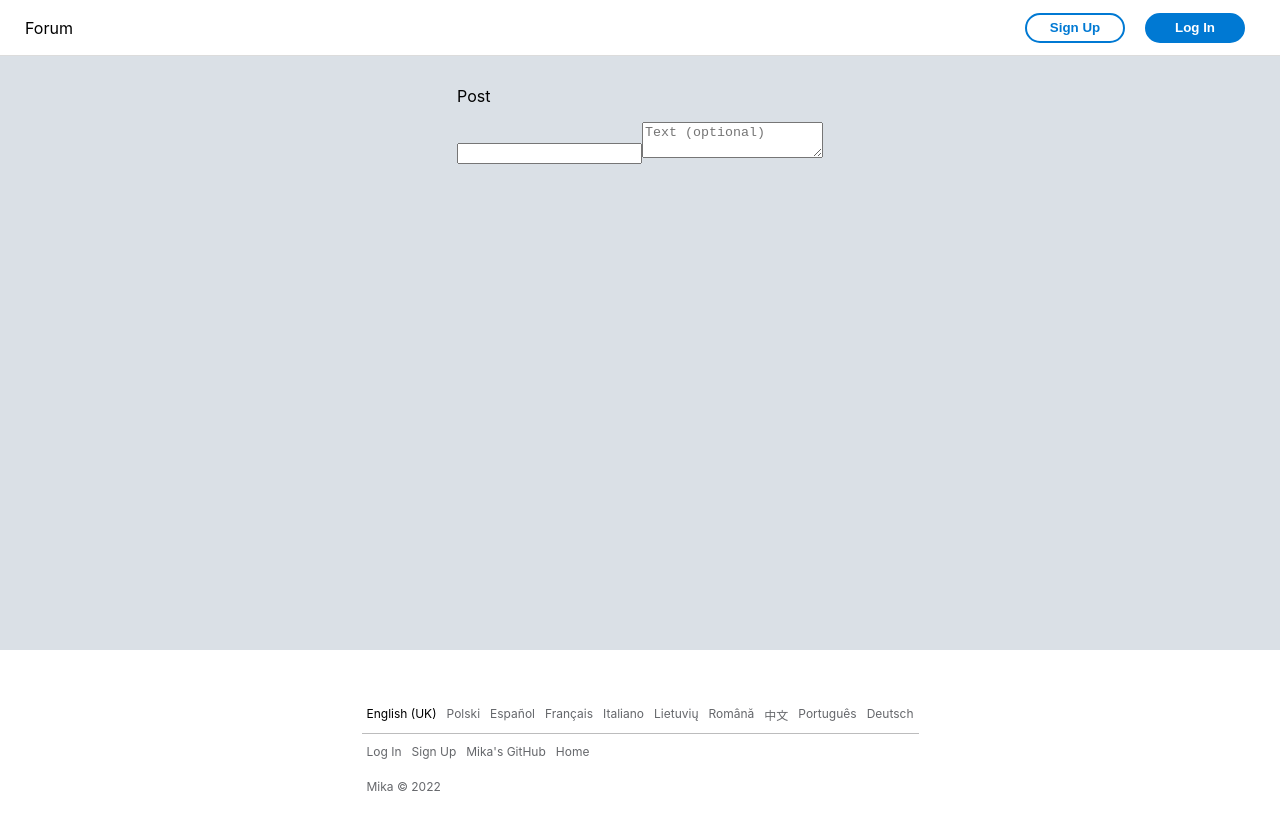
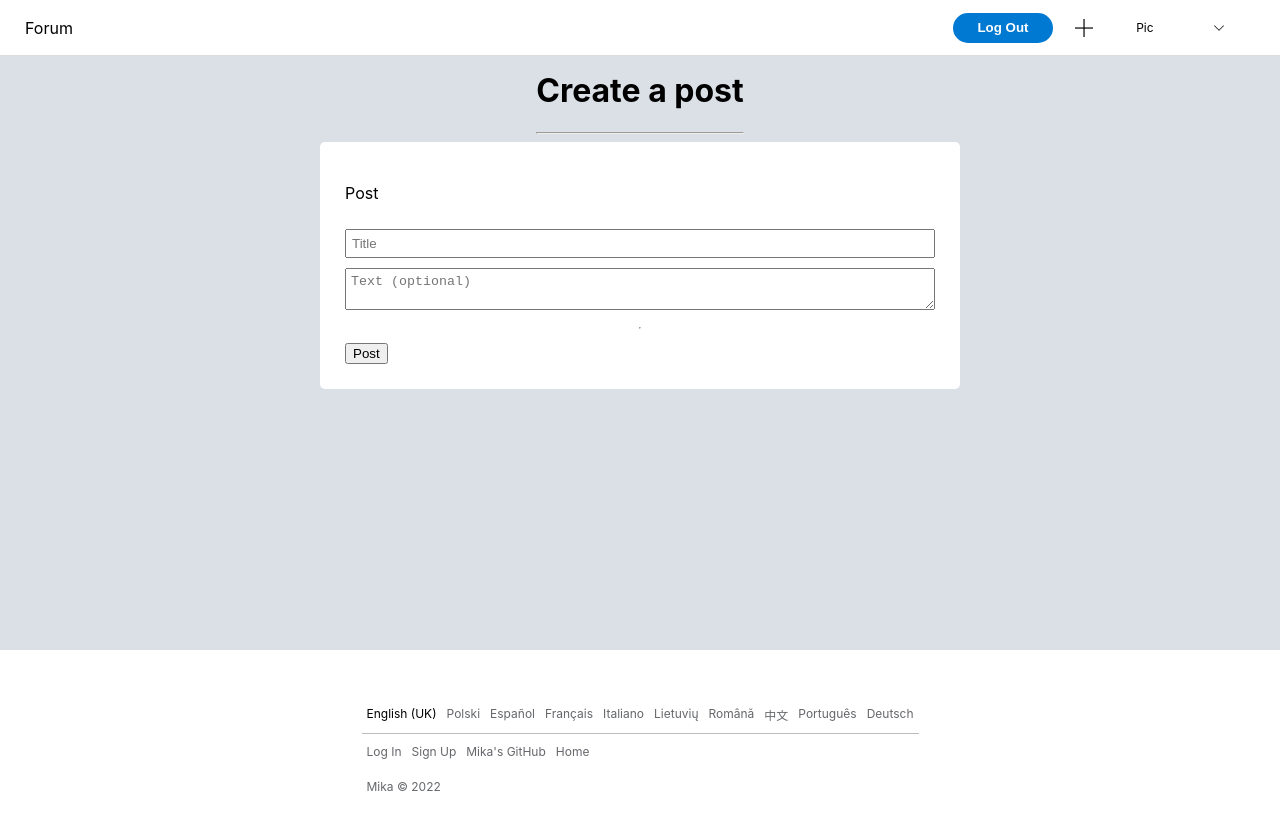
Before and after one commit to Mikadev1996/blog-frontend-next, a Next.js app: page /submit in a window 1280 px wide. Shown: the top 830 px of the page. Built offline with nearby package versions, Linux system fonts and the light colour scheme; no server answers.

Commit message:
submit page layout

```diff
--- a/pages/submit.js
+++ b/pages/submit.js
@@ -1,23 +1,56 @@
 import Footer from "../components/Footer";
 import Nav from "../components/Nav";
+import styles from '../styles/Submit.module.scss';
+import {useRouter} from "next/router";
+import {config} from "../constants";
+import {useEffect, useState} from "react";
 
 export default function Submit() {
+    const [user, setUser] = useState({});
+    const router = useRouter();
+    const url = config.url.BASE_URL;
+
+    useEffect(() => {
+        checkAuth();
+    },[])
+
+    function checkAuth() {
+        const token = JSON.parse(localStorage.getItem('token'));
+        const formData = {headers: {'Content-Type': 'application/json', 'Authorization': `Bearer ${token}`}}
+
+        fetch(`${url}/users/self`, formData)
+            .then(r => r.json())
+            .then(data => {
+                if (data.error) {
+                    localStorage.removeItem('token');
+                    router.push('/login');
+                }
+                setUser(data);
+            })
+    }
     return (
         <div className='app' data-theme='light'>
-            <Nav />
+            <Nav user={user}/>
             <main className='main'>
                 <div>
+                    <h1>Create a post</h1>
+                    <hr />
+                </div>
+                <div className={styles.create_container}>
                     <div>
-                        <img />
                         <p>Post</p>
                     </div>
                     <div>
-                        <input type='text' name='title' />
-                        <textarea placeholder='Text (optional)'/>
-
+                        <input type='text' name='title' placeholder='Title' />
                     </div>
                     <div>
+                        <textarea placeholder='Text (optional)'/>
+                    </div>
 
+                    <hr/>
+
+                    <div>
+                        <button>Post</button>
                     </div>
                 </div>
             </main>
--- /dev/null
+++ b/styles/Submit.module.scss
@@ -0,0 +1,24 @@
+.create_container {
+  background-color: white;
+  border-radius: 5px;
+  display: flex;
+  flex-direction: column;
+  padding: 20px;
+  align-items: center;
+  width: 640px;
+
+  div {
+    width: calc(100% - 10px);
+    margin: 5px 0;
+    input {
+      width: 100%;
+      padding: 5px;
+    }
+
+    textarea {
+      width: 100%;
+      padding: 5px;
+      resize: vertical;
+    }
+  }
+}
```
Also changed, not shown: pages/index.js (+1 -7 lines).
